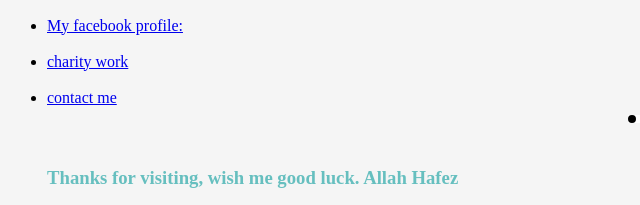
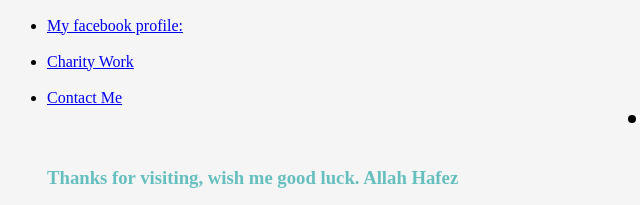
Before and after one commit to nahid3252/Dipu-s-personal-site, a plain HTML site: page index.html in a window 1280 px wide. Shown: the part 906-1111 px from the top of the page, 1-641 px from the left. Drawn offline with Linux system fonts and the light colour scheme.

Commit message:
Update index.html

```diff
--- a/index.html
+++ b/index.html
@@ -127,12 +127,12 @@ E-commerce site design </td>
 <ul>
  <li> <a href="https://www.facebook.com/nahid3252"> My facebook profile:</a> </li>
 <br>
- <li> <a href="charity.html"> charity work </a>
+ <li> <a href="charity.html"> Charity Work </a>
     </li>
      <br>
 <li>
 
-    <a href="Contact me.html"> contact me</a>
+    <a href="contact me.html"> Contact Me</a>
 </li>
 <hr size="2" noshade="">
 
```
